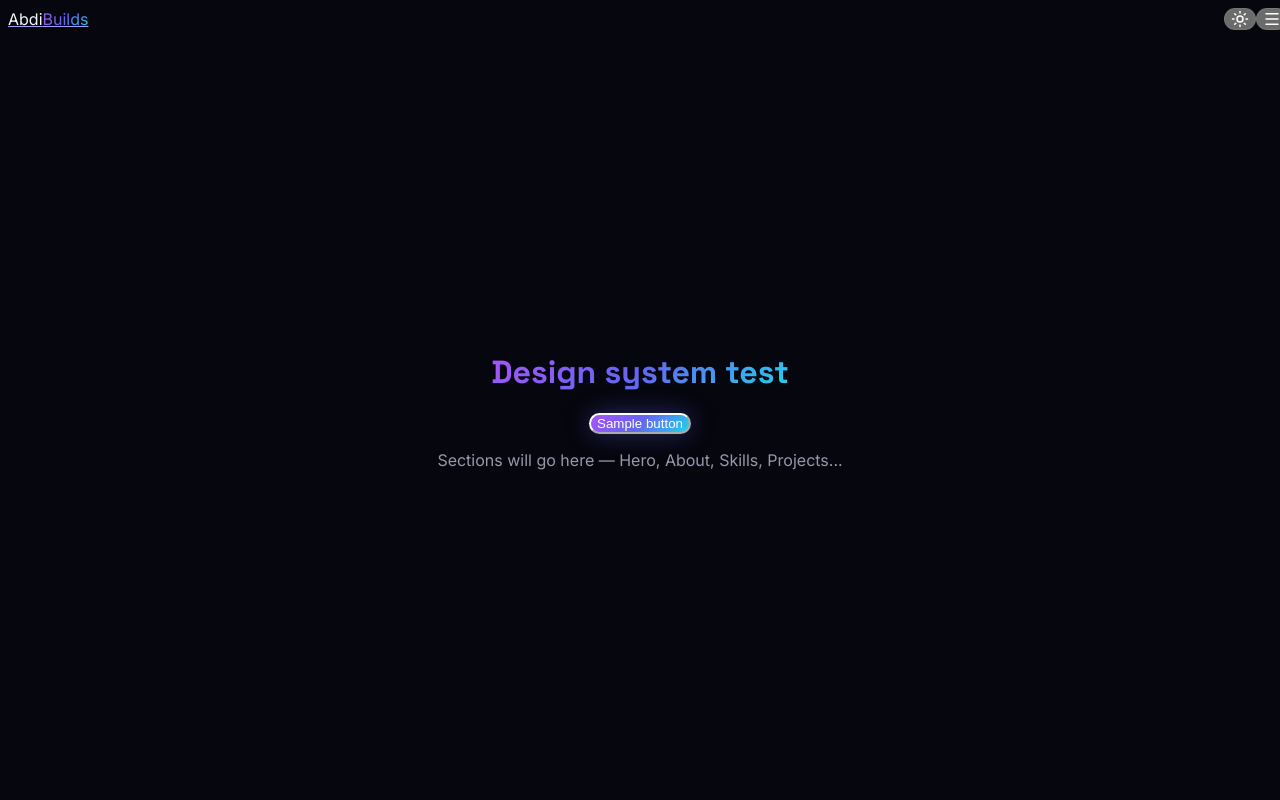
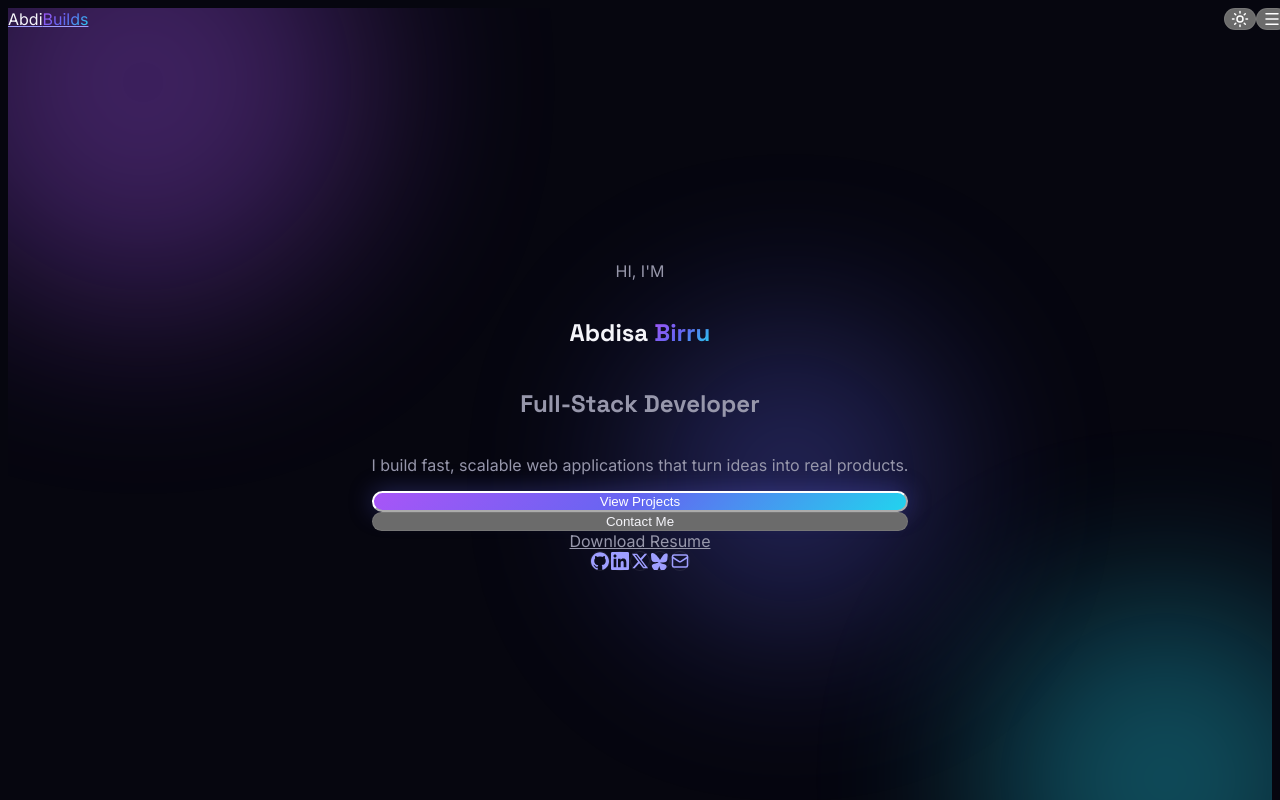
Before and after one commit to AbdiBirru/portfolio, a Next.js app: page / in a window 1280 px wide. Shown: the top 800 px of the page. Built offline with nearby package versions, Linux system fonts and the light colour scheme.

Commit message:
fix: type Framer Motion variants explicitly

```diff
--- a/package.json
+++ b/package.json
@@ -9,6 +9,7 @@
     "lint": "eslint"
   },
   "dependencies": {
+    "framer-motion": "^12.42.2",
     "lucide-react": "^1.25.0",
     "next": "16.2.10",
     "next-themes": "^0.4.6",
--- a/src/app/globals.css
+++ b/src/app/globals.css
@@ -75,3 +75,22 @@ h1, h2, h3, h4, h5, h6 {
 section {
   scroll-margin-top: 96px;
 }
+
+.hero-blob {
+  position: absolute;
+  border-radius: 9999px;
+  filter: blur(90px);
+  opacity: 0.35;
+  pointer-events: none;
+  animation: blob-float 14s ease-in-out infinite;
+}
+
+.hero-blob-1 { width: 420px; height: 420px; top: -120px; left: -100px; background: var(--accent-purple); }
+.hero-blob-2 { width: 380px; height: 380px; bottom: -140px; right: -100px; background: var(--accent-cyan); animation-delay: -5s; }
+.hero-blob-3 { width: 300px; height: 300px; top: 40%; left: 50%; background: var(--accent-blue); animation-delay: -9s; }
+
+@keyframes blob-float {
+  0%, 100% { transform: translate(0, 0) scale(1); }
+  33% { transform: translate(30px, -20px) scale(1.08); }
+  66% { transform: translate(-20px, 25px) scale(0.95); }
+}
--- a/src/app/page.tsx
+++ b/src/app/page.tsx
@@ -1,13 +1,5 @@
+import Hero from "@/components/sections/Hero";
+
 export default function Home() {
-  return (
-    <div className="min-h-screen flex flex-col items-center justify-center gap-6">
-      <h1 className="text-3xl font-bold gradient-text">Design system test</h1>
-      <button className="btn-glow px-6 py-3 rounded-full text-white font-medium">
-        Sample button
-      </button>
-      <p className="text-sm" style={{ color: "var(--text-secondary)" }}>
-        Sections will go here — Hero, About, Skills, Projects...
-      </p>
-    </div>
-  );
+  return <Hero />;
 }
--- /dev/null
+++ b/src/components/sections/Hero.tsx
@@ -0,0 +1,56 @@
+"use client";
+
+import { motion, useReducedMotion, type Variants } from "framer-motion";
+import { socialLinks } from "@/lib/socials";
+
+export default function Hero() {
+  const shouldReduceMotion = useReducedMotion();
+
+  const container: Variants = { hidden: {}, show: { transition: { staggerChildren: shouldReduceMotion ? 0 : 0.15 } } };
+  const item: Variants = { hidden: { opacity: 0, y: shouldReduceMotion ? 0 : 24 }, show: { opacity: 1, y: 0, transition: { duration: 0.6, ease: "easeOut" } } };
+
+  const scrollTo = (id: string) => {
+    document.getElementById(id)?.scrollIntoView({ behavior: shouldReduceMotion ? "auto" : "smooth" });
+  };
+
+  return (
+    <section id="hero" aria-label="Introduction" className="relative min-h-screen flex items-center justify-center overflow-hidden px-6 py-24">
+      <div className="hero-blob hero-blob-1" aria-hidden="true" />
+      <div className="hero-blob hero-blob-2" aria-hidden="true" />
+      <div className="hero-blob hero-blob-3" aria-hidden="true" />
+
+      <motion.div variants={container} initial="hidden" animate="show" className="relative z-10 max-w-3xl mx-auto text-center flex flex-col items-center gap-6">
+        <motion.p variants={item} className="text-sm font-medium tracking-wide uppercase" style={{ color: "var(--text-secondary)" }}>Hi, I&apos;m</motion.p>
+
+        <motion.h1 variants={item} className="text-4xl sm:text-5xl md:text-6xl font-bold tracking-tight">
+          <span style={{ color: "var(--text-primary)" }}>Abdisa </span>
+          <span className="gradient-text">Birru</span>
+        </motion.h1>
+
+        <motion.h2 variants={item} className="text-lg sm:text-xl font-medium" style={{ color: "var(--text-secondary)" }}>Full-Stack Developer</motion.h2>
+
+        <motion.p variants={item} className="text-base sm:text-lg max-w-xl" style={{ color: "var(--text-secondary)" }}>
+          I build fast, scalable web applications that turn ideas into real products.
+        </motion.p>
+
+        <motion.div variants={item} className="flex flex-col sm:flex-row items-center gap-4 mt-4 w-full sm:w-auto">
+          <button type="button" onClick={() => scrollTo("projects")} className="btn-glow w-full sm:w-auto px-8 py-3 rounded-full text-white font-medium">View Projects</button>
+          <button type="button" onClick={() => scrollTo("contact")} className="w-full sm:w-auto px-8 py-3 rounded-full font-medium border" style={{ borderColor: "var(--border)", color: "var(--text-primary)" }}>Contact Me</button>
+          <a href="/resume.pdf" download className="w-full sm:w-auto px-8 py-3 rounded-full font-medium text-center" style={{ color: "var(--text-secondary)" }}>Download Resume</a>
+        </motion.div>
+
+        <motion.div variants={item} className="flex items-center gap-4 mt-6">
+          {socialLinks.map(({ label, href, icon: Icon }) => {
+            const isExternal = href.startsWith("http");
+            const linkProps = isExternal ? { target: "_blank", rel: "noopener noreferrer" } : {};
+            return (
+              <a key={label} href={href} aria-label={label} {...linkProps} className="w-10 h-10 flex items-center justify-center rounded-full border hover:opacity-80" style={{ borderColor: "var(--border)" }}>
+                <Icon size={18} />
+              </a>
+            );
+          })}
+        </motion.div>
+      </motion.div>
+    </section>
+  );
+}
```
Also changed, not shown: 1 other file (tests, documents, lock files or other folders).
